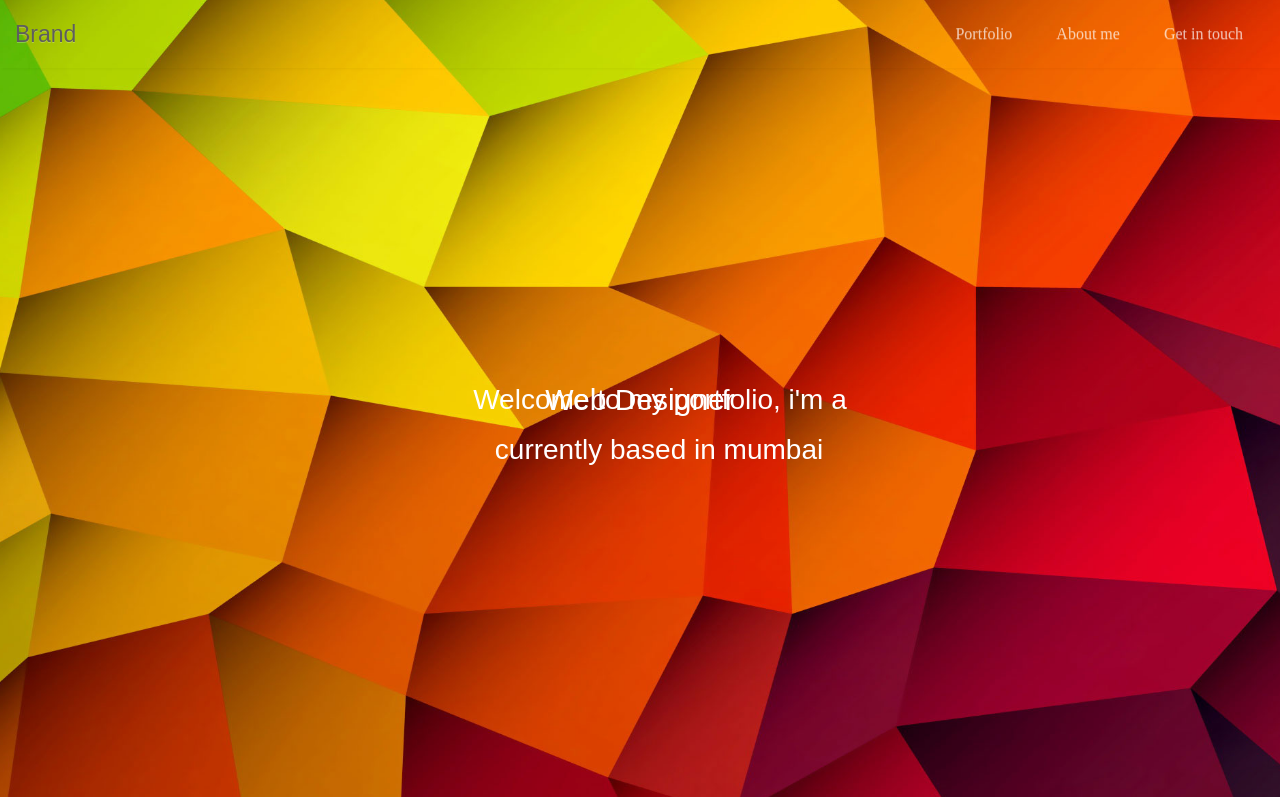
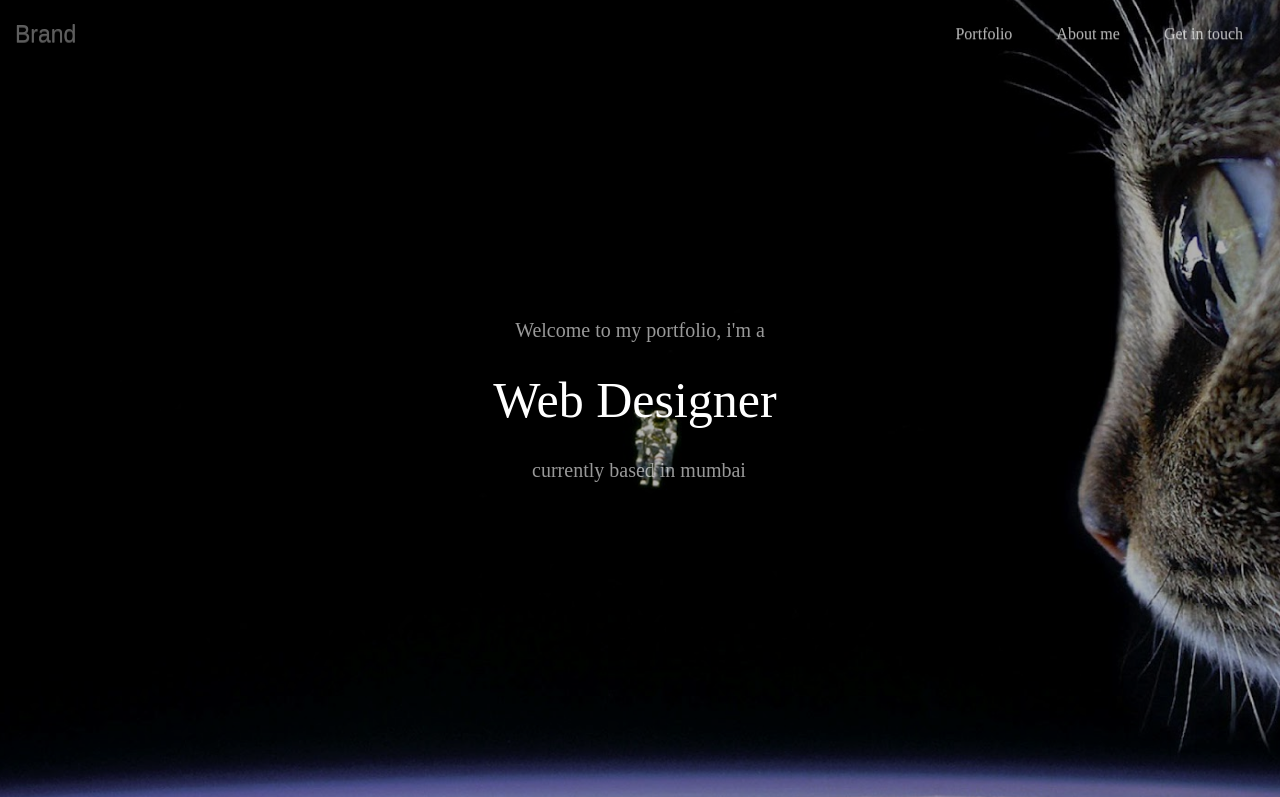
Before and after one commit to dhirajsapkal/personal_portfolio, a plain HTML site: page index.html in a window 1280 px wide. Shown: the top 797 px of the page. Drawn offline with Linux system fonts and the light colour scheme.

Commit message:
changed a couple of wallpapers

```diff
--- a/css/custom.css
+++ b/css/custom.css
@@ -237,13 +237,23 @@
 }
 
 .background_image{
-  background-image: url('../images/Background6.jpg');
+  background-image: url('../images/Background7.jpg');
   position: absolute;
   background-size: cover;
   width: 115%;
   top: -5%;
   left: -10%;
   bottom: -5%;
+}
+
+.background_image:after{
+  content: "";
+  left: 0;
+  position: absolute;
+  height: 100%;
+  width: 100%;
+  background-color: rgba(0, 0, 0, 0.30);
+  z-index:1;
 }
 
 .secondary_container{
@@ -260,8 +270,10 @@
 }
 
 .content-primary {
-  font-size: 30px;
-  font-weight: 400;
+  font-size: 50px;
+  font-weight: 300;
+  color: #ffffff;
+  padding-left: 30px;
 }
 .content {
   margin: 0 0 12.5px;
@@ -270,15 +282,20 @@
   left: 50%;
   width: 500px;
   text-align: center;
-  margin-left: -250px;
+  margin-left: -270px;
   transform: translateY(-50%);
+  font-family: "Proxima Nova";
 }
 
 .content-1 {
-  transform: translateY(-10 0%);
+  transform: translateY(-120%);
+  font-size: 20px;
+  color: rgba(255, 255, 255, 0.6);
 }
 
 .content-2 {
-  transform: translateY(0%);
+  transform: translateY(20%);
   padding-left: 38px;
+  font-size: 20px;
+  color: rgba(255, 255, 255, 0.6);
 }
--- a/index.html
+++ b/index.html
@@ -91,13 +91,13 @@
 
     <div class="intro_section">
       <ul id="scene">
-        <li class="layer  " data-depth="0.60">
+        <li class="layer " data-depth="0.50">
           <p class="content content-1">Welcome to my portfolio, i'm a</p>
         </li>
-        <li class="layer  " data-depth="0.40">
+        <li class="layer  " data-depth="0.60">
           <p class="content content-primary">Web Designer</p>
         </li>
-        <li class="layer  " data-depth="0.60">
+        <li class="layer  " data-depth="0.40">
           <p class="content content-2">currently based in mumbai</p>
         </li>
         <li class="layer background_image_container" data-depth="0.20">
```
Also changed, not shown: images/Background7.jpg (added).
